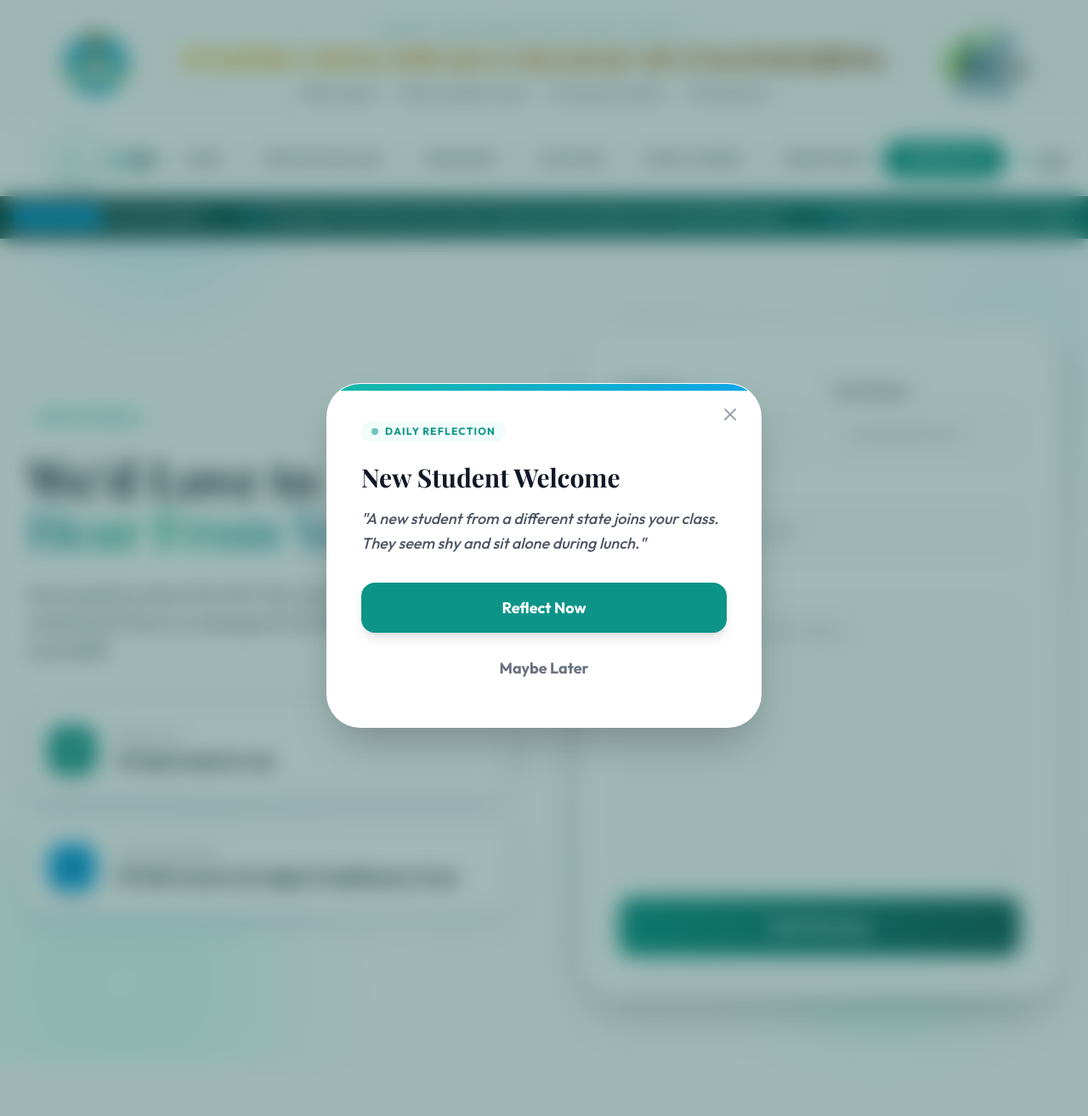
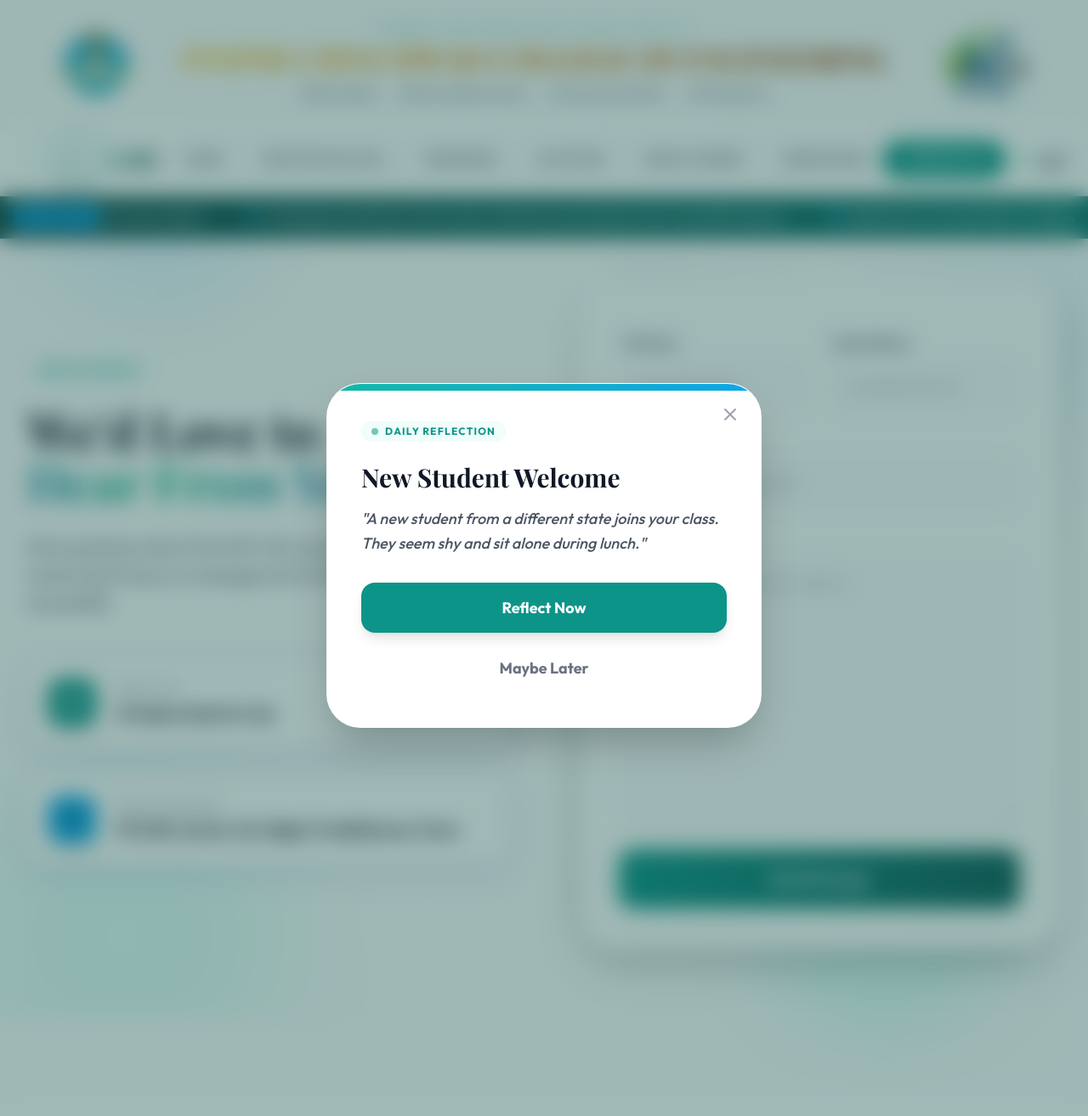
Before and after one commit to MayurKharat0390/UHV-Website, a Django app: page /contact-us/ in a window 1280 px wide. Shown: the whole page at 85% size. Run offline with Django 5.2, Linux system fonts and the light colour scheme; data comes from the database, SQL or seed files in the repository; some libraries are stand-ins or nearby versions; some web fonts are replaced.

Commit message:
fix: reduce top padding on contact page to move content upward

```diff
--- a/uhv_project/templates/core/contact.html
+++ b/uhv_project/templates/core/contact.html
@@ -4,7 +4,7 @@
 {% block title %}Contact Us - UHV PCCOE{% endblock %}
 
 {% block content %}
-<section class="py-20 relative overflow-hidden">
+<section class="pt-6 pb-20 relative overflow-hidden">
     <!-- Decorative Elements -->
     <div
         class="absolute top-0 right-0 -translate-y-12 translate-x-12 w-64 h-64 bg-accent-100 rounded-full blur-3xl opacity-50">
```
